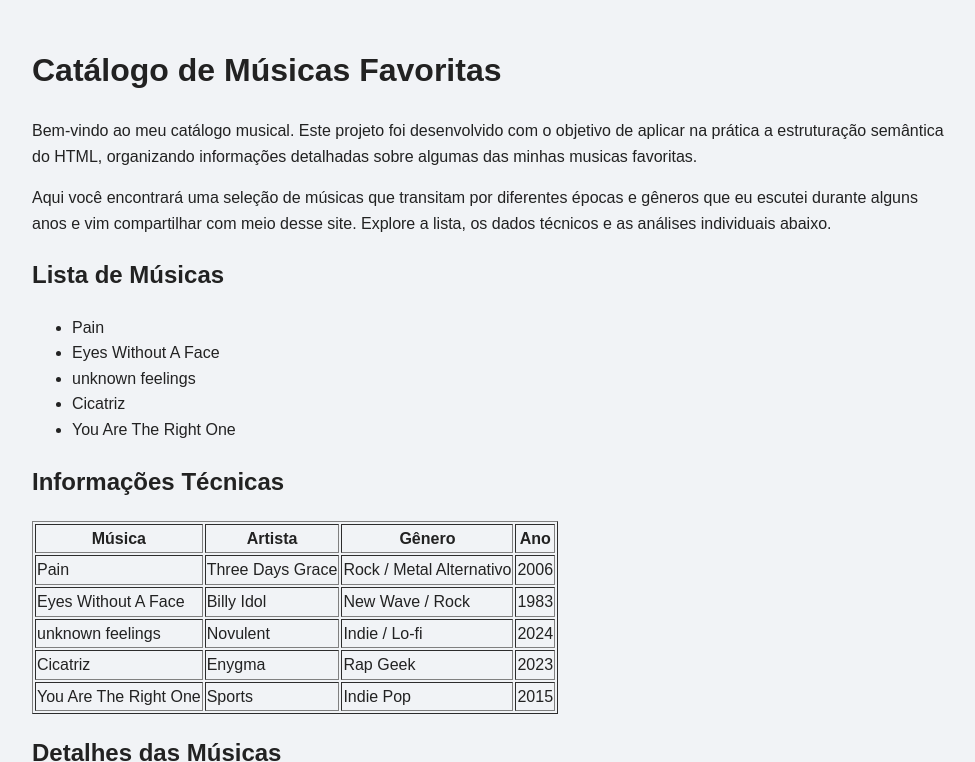
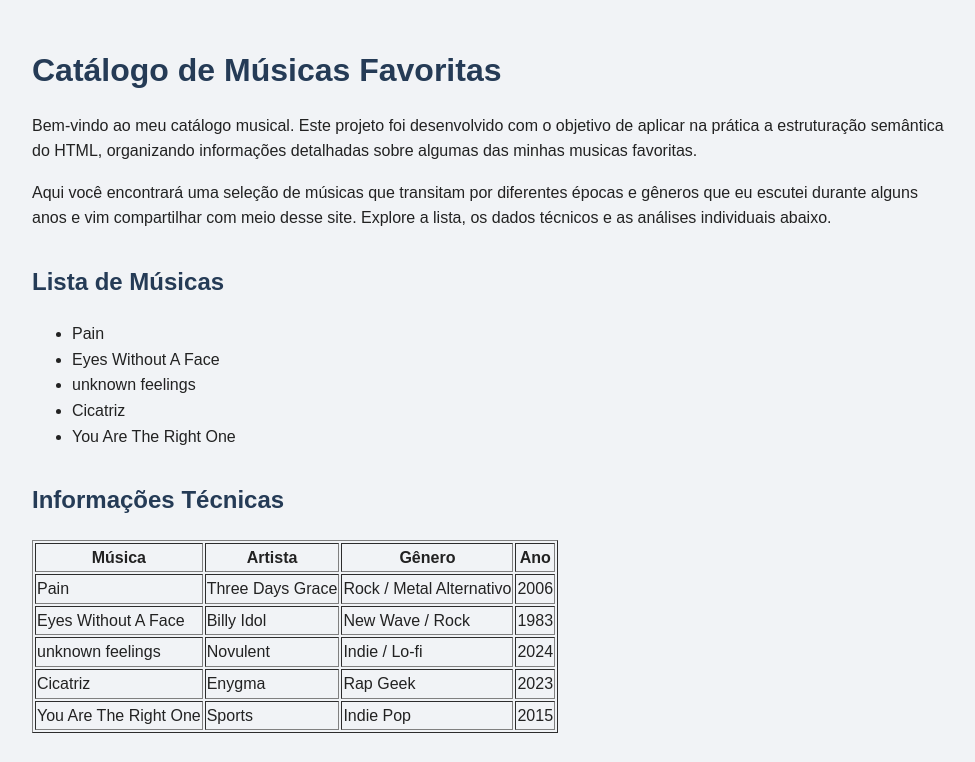
Before and after one commit to vicccviccc/victor.io, a plain HTML site: page index.html in a window 1280 px wide. Shown: the top 762 px of the page, without its empty margins (152-1127 px from the left). Drawn offline with Linux system fonts and the light colour scheme.

Commit message:
ajustei os titulos

```diff
--- a/style.css
+++ b/style.css
@@ -9,3 +9,7 @@ body {
     color: #222;
     line-height: 1.6;
 }
+
+h1 { color: #253b56; margin-bottom: 12px; }
+h2 { color: #253b56; margin-top: 32px; }
+h3 { margin-top: 0; }
```
